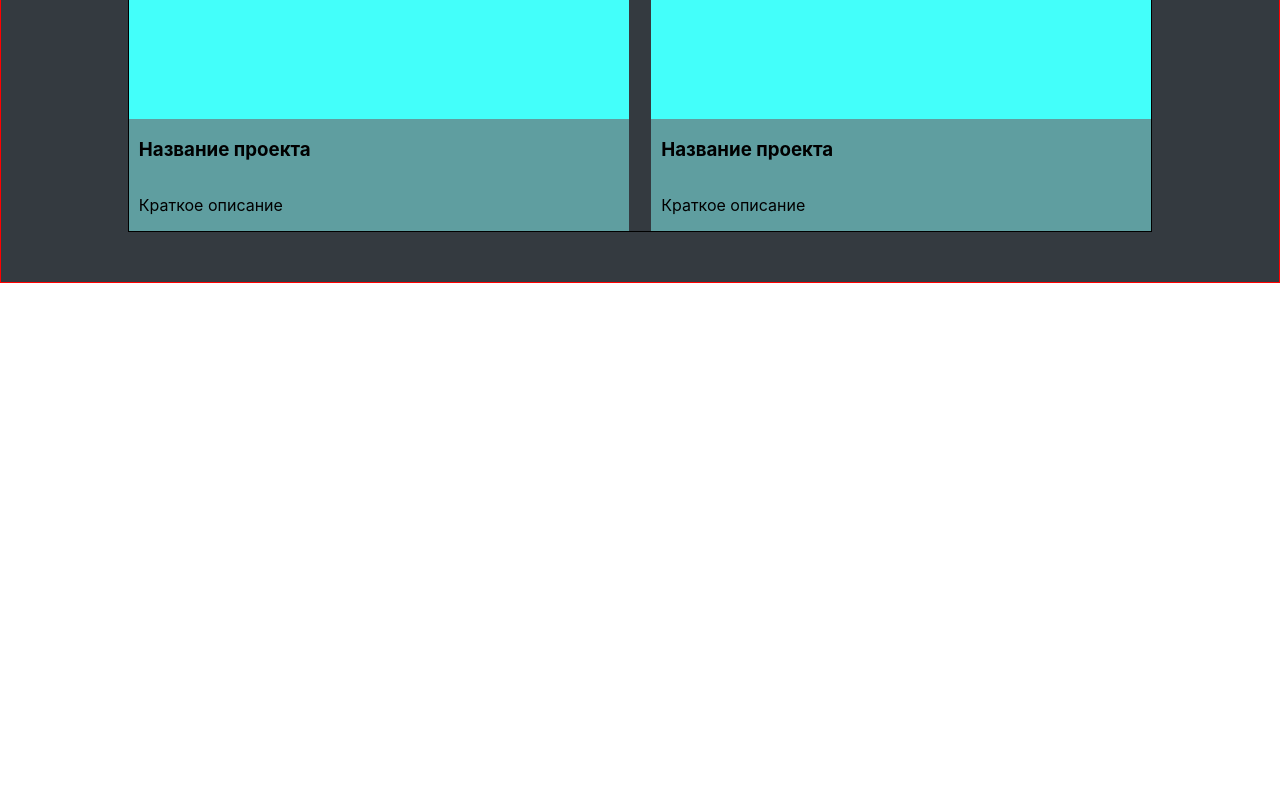
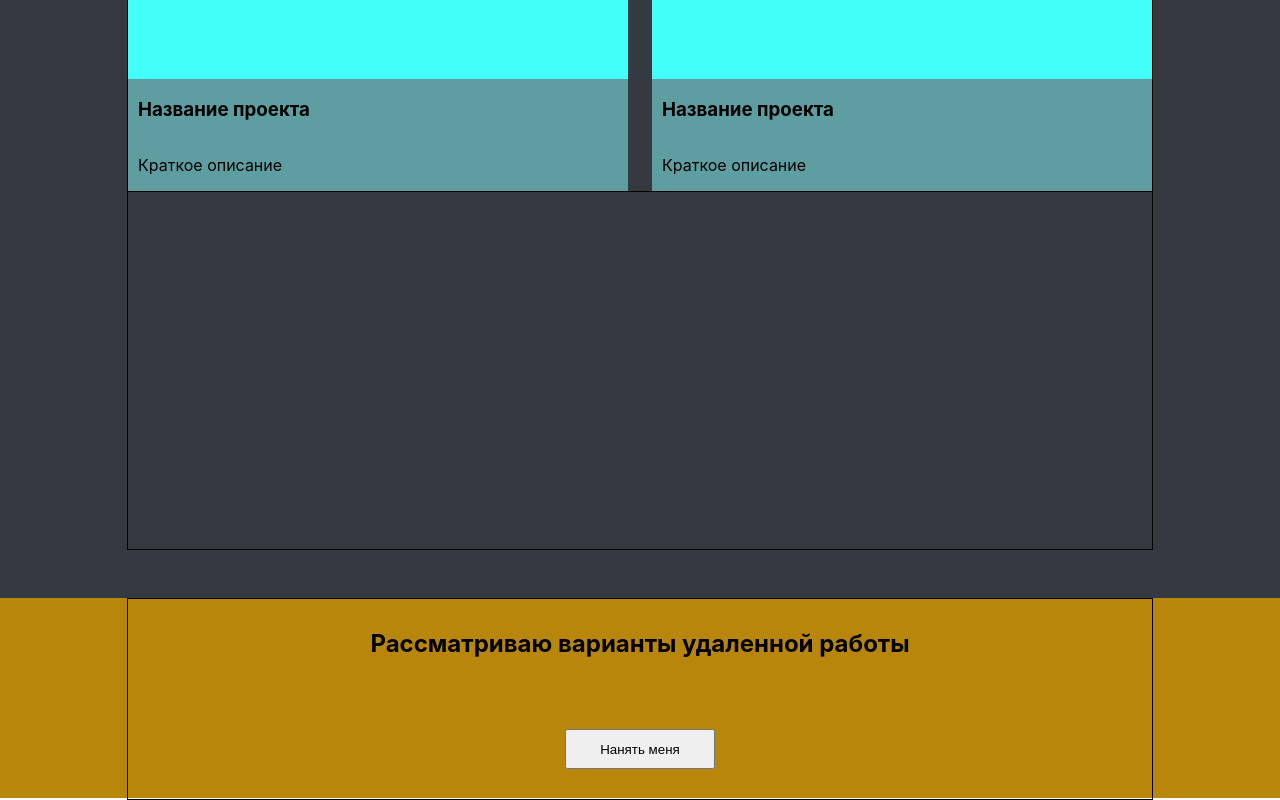
Before and after one commit to visiteur85/Portfolio, a React (Create React App) app: page / in a window 1280 px wide. Shown: the part 1982-2782 px from the top of the page. Before the commit the page ends 2265 px from the top, so only its background shows below. Built offline with nearby package versions, Linux system fonts and the light colour scheme.

Commit message:
add fourth block

```diff
--- a/src/App.tsx
+++ b/src/App.tsx
@@ -4,6 +4,7 @@ import {Header} from "./Header/Header";
 import {Main} from "./main/Main";
 import {Skills} from "./Skills/Skills";
 import {Works} from "./MyWorks/Works";
+import {Job} from "./Job/Job";
 
 
 
@@ -29,10 +30,9 @@ function App() {
         <Main/>
         <Skills/>
         <Works/>
+        <Job/>
         {/*<Header language={language}/>*/}
-        <div>
 
-        </div>
 {/*<button onClick={changeHandler}>x</button>*/}
     </div>
   );
--- /dev/null
+++ b/src/Job/Job.module.css
@@ -0,0 +1,26 @@
+
+.jobBlock {
+    height: 25vh;
+    background-color: darkgoldenrod;
+}
+
+.addFlex {
+    justify-content: center;
+
+}
+
+.jobMain {
+    height: 70%;
+    display: flex;
+    flex-direction: column;
+    justify-content: space-between;
+    align-items: center;
+
+
+
+
+
+}
+h2 {
+    margin: 0;
+}
--- /dev/null
+++ b/src/Job/Job.tsx
@@ -0,0 +1,17 @@
+import React from 'react';
+import s from "./Job.module.css";
+import styleContainer from "./../common/styles/Container.module.css"
+
+export const Job = () => {
+    return (
+        <div className={s.jobBlock}>
+            <div className={`${styleContainer.container} ${s.addFlex}`}>
+                <div className={s.jobMain}>
+                    <h2>Рассматриваю варианты удаленной работы</h2>
+                    <button>Нанять меня</button>
+                </div>
+
+            </div>
+        </div>
+    );
+};
--- a/src/MyWorks/Works.module.css
+++ b/src/MyWorks/Works.module.css
@@ -1,9 +1,8 @@
 .worksBlock {
-    /*height: 0vh;*/
+    height: 100vh;
     background-color: #343a40;
     padding: 50px 0px;
 
-    border: 1px solid red;
 
 }
 
@@ -19,7 +18,7 @@
 }
 
 .works {
-    /*border: 1px solid;*/
+    border: 1px solid;
     width: 100%;
     display: flex;
     justify-content: space-between;
--- a/src/MyWorks/Works.tsx
+++ b/src/MyWorks/Works.tsx
@@ -13,11 +13,6 @@ export const Works = () => {
                     <Work/>
                     <Work/>
 
-
-
-
-
-
                 </div>
 
             </div>
```
